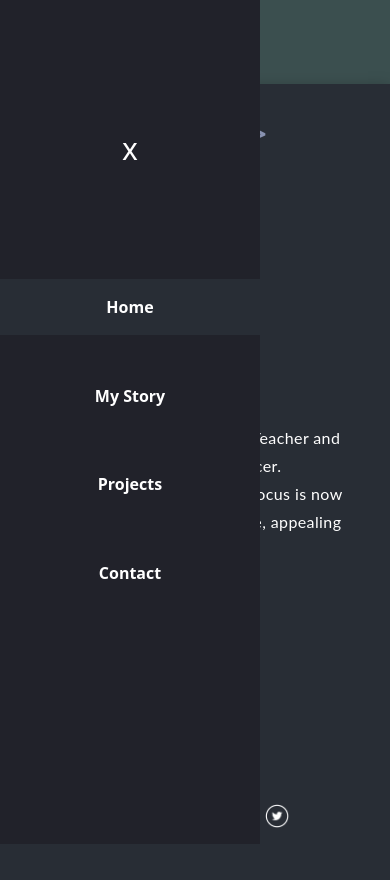
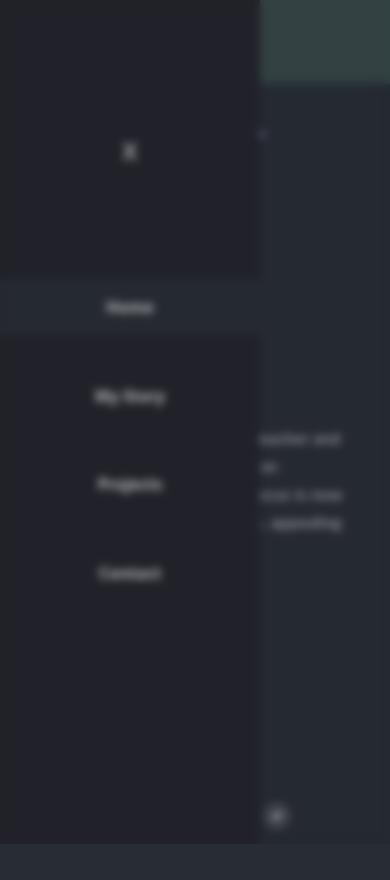
Before and after one commit to Tales-1/Portfolio, a React (Create React App) app: page / in a window 390 px wide. Both pictures are taken after a click on the picture 44 px from the left and 42 px from the top of the page. Built offline with nearby package versions, Linux system fonts and the light colour scheme.

Commit message:
Added blur to the background

```diff
--- a/src/Header.tsx
+++ b/src/Header.tsx
@@ -16,17 +16,20 @@ const Header:React.FC = () => {
 
     return (
         <>
-        <header className={`w-screen  flex gap-4 relative h-[10vh] `}>
+        <header className={`mx-auto flex gap-4 relative h-[10vh] w-3/5`}>
             <nav className="m-auto w-5/6 max-w-[40rem]">
              {mobile ?
                 <img src={Hamburger} alt="hamburger" onClick={()=>setVisible(true)}
-                     className="w-6 m-right"
+                     className="w-6 relative right-16"
                 /> : <NavLinks /> }
 
             </nav>
 
         </header>
-        <SlidingMenu translateX={visible ? "translate-x-0" : "-translate-x-full"} close={()=>setVisible(false)} />
+        <SlidingMenu translateX={visible ? "translate-x-0" : "-translate-x-full"} close={()=>setVisible(false)} mobile={mobile} />
+        <div className={`fixed h-screen w-screen backdrop-blur-sm bg-dark/30 z-20 ${visible ? "visible" : "hidden"}`}
+             onClick={() => setVisible(false)}>
+        </div>
         </>
 
     )
```
